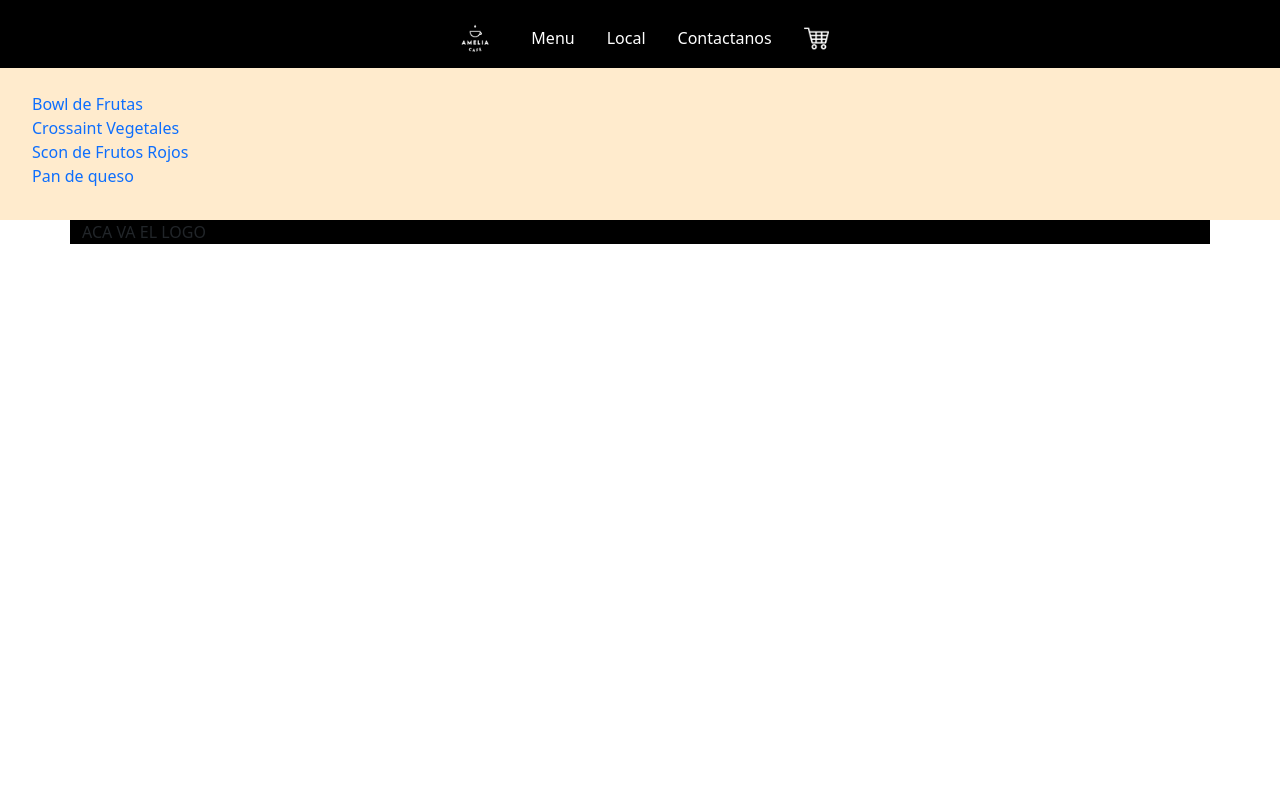
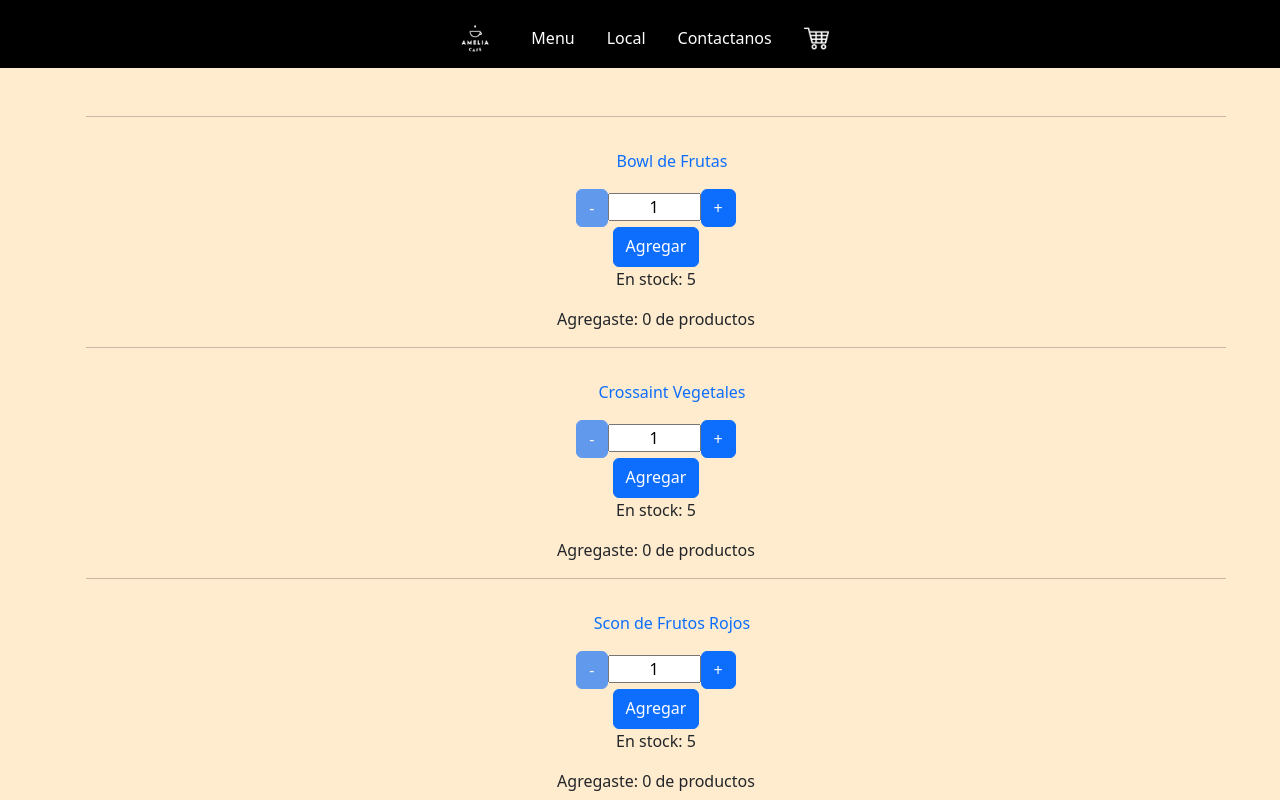
Before and after one commit to rodrigosivori/reactjs-proyecto, a React (Create React App) app: page / in a window 1280 px wide. Shown: the top 800 px of the page. Built offline with nearby package versions, Linux system fonts and the light colour scheme.

Commit message:
Agrego Desafio: CONTADOR CON BOTON

```diff
--- a/src/App.js
+++ b/src/App.js
@@ -2,6 +2,7 @@
 import Footer from './componentes/Footer';
 import ItemListContainer from './componentes/ItemListContainer';
 import NavBar from './componentes/NavBar';
+//import ItemCount from './componentes/ItemCount';
 
 
 
@@ -16,10 +17,10 @@
       <div className='fondo-header p-2'>
         <NavBar />
       </div>
-      <div className='fondo-menuppal pt-4 pb-3'>
-      <ul>
-        {items}
-      </ul>
+      <div className='fondo-menuppal p-5'>
+        <ul>
+          {items}
+        </ul>
       </div>
       <Footer />
 
--- /dev/null
+++ b/src/componentes/ItemCount.jsx
@@ -0,0 +1,41 @@
+import React, {useState} from "react";
+
+
+const ItemCount = ({initial, stock, onAdd}) => {
+const [cantidad, setCantidad] = useState(initial);
+const [itemStock, setItemStock] = useState(stock);
+const [itemAdd, setItemAdd] = useState(onAdd);
+
+const decrementarCantidad = () => {
+    setCantidad(cantidad - 1);
+}
+
+const incrementarCantidad = () => {
+    setCantidad(cantidad + 1);
+}
+
+const agregarProductos = () => {
+    if ( cantidad <= itemStock) {
+        setItemStock(itemStock - cantidad);
+        setItemAdd(itemAdd + cantidad);
+
+    }
+}
+
+
+    return(
+        <div className="container">
+            <button className="btn btn-primary" disabled={cantidad <= 1} onClick={decrementarCantidad}>-</button>
+            <input type='text' className="text-center col-1" value={cantidad} />
+            <button className="btn btn-primary" disabled={cantidad >= itemStock} onClick={incrementarCantidad}>+</button>
+            <div>
+                <button className="btn btn-primary pb-2" disabled={stock <= 0} onClick={() => {agregarProductos()}}>Agregar</button>
+                <p>En stock: {itemStock}</p>
+                <p>Agregaste: {itemAdd} de productos</p>
+            </div>
+        </div>
+
+    );
+};
+
+export default ItemCount;
--- a/src/componentes/ItemListContainer.jsx
+++ b/src/componentes/ItemListContainer.jsx
@@ -1,11 +1,18 @@
 import React, { Component } from "react";
+import ItemCount from "./ItemCount";
 
 class ItemListContainer extends Component {
     render(){
         return(
-            <li>
-                <a href="/">{this.props.valor}</a>
-            </li>
+            <div className="container text-center">
+
+                    <li className="row align-item-center">
+                    <hr />
+                    <a href="/" className="m-3 text-center">{this.props.valor}</a>
+                    <ItemCount stock={5} initial={1} onAdd={0}/>
+                    </li>
+
+            </div>
         )
     }
 }
```
